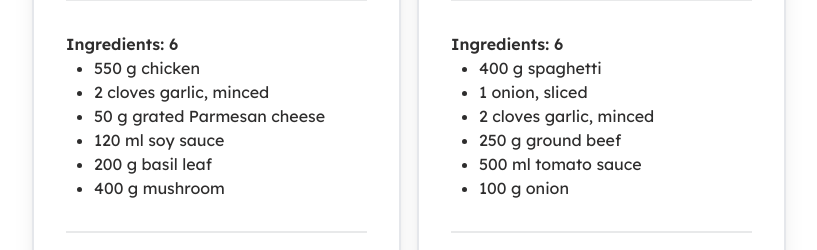
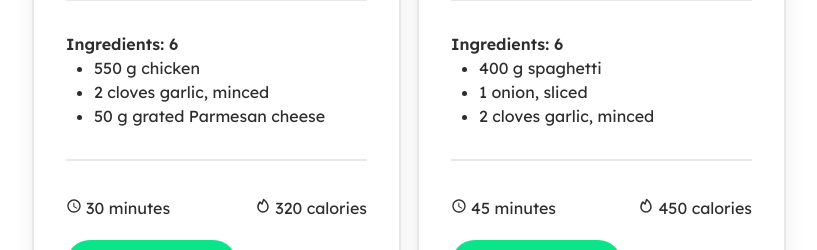
Before and after one commit to aristoxcel/React-Chefs-table, a React (Vite) app: page / in a window 1280 px wide. Shown: the part 1800-2050 px from the top of the page, without its empty margins (0-817 px from the left). Built offline with nearby package versions, Linux system fonts and the light colour scheme.

Commit message:
ingredients conditionally keep 3

```diff
--- a/src/Components/Cards.jsx
+++ b/src/Components/Cards.jsx
@@ -17,7 +17,7 @@ function Cards({card, handleChoose}) {
                 <h1 className="font-semibold">Ingredients: {ingredients.length}</h1>
                 <ul className="list-disc pl-7">
                     {
-                        ingredients.map((i, id)=> <li key={id}>{i}</li>)
+                        ingredients.map((i, id)=> id<3?<li key={id}>{i}</li>:'')
                     }
                 </ul>
             </div>
```
